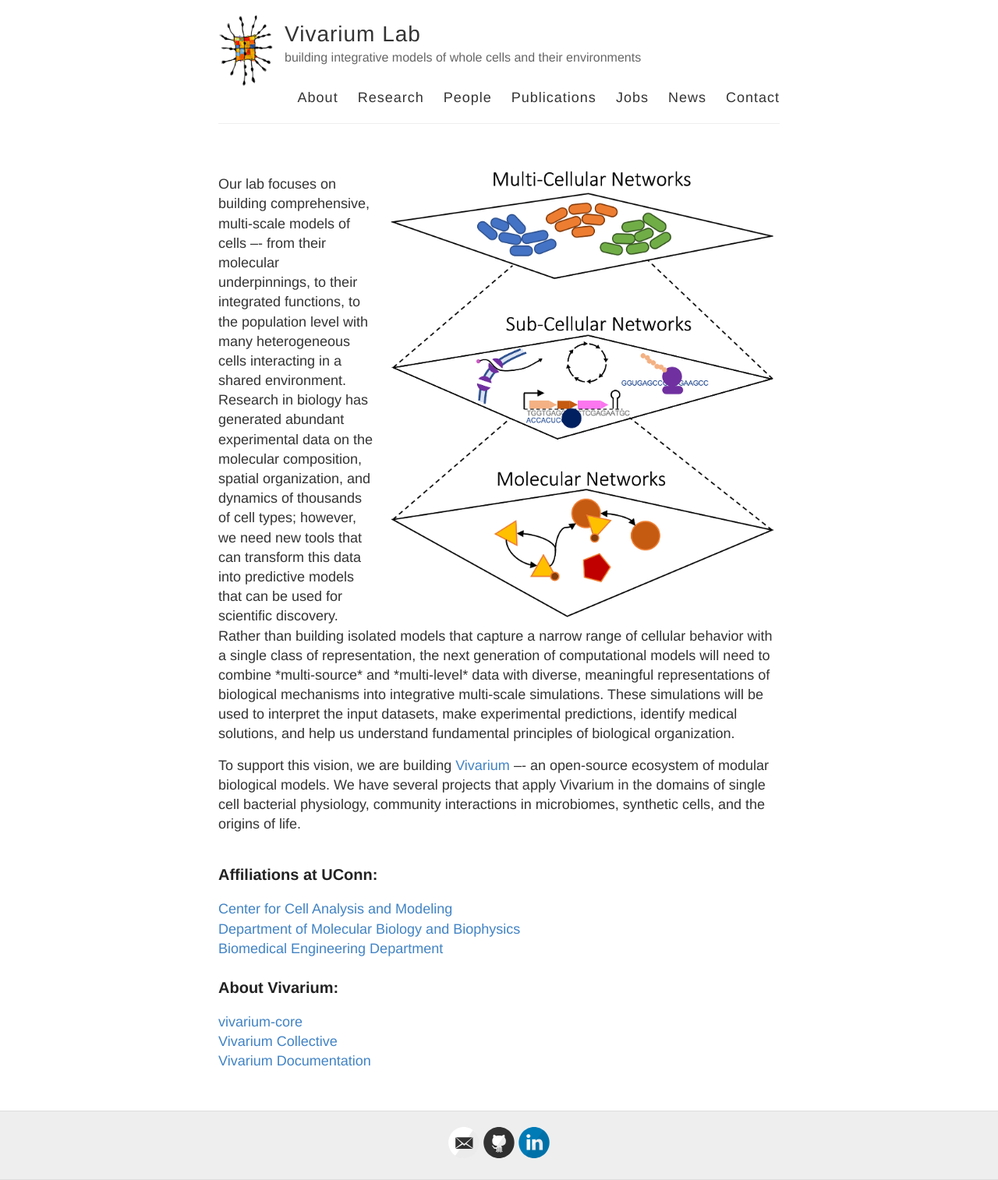
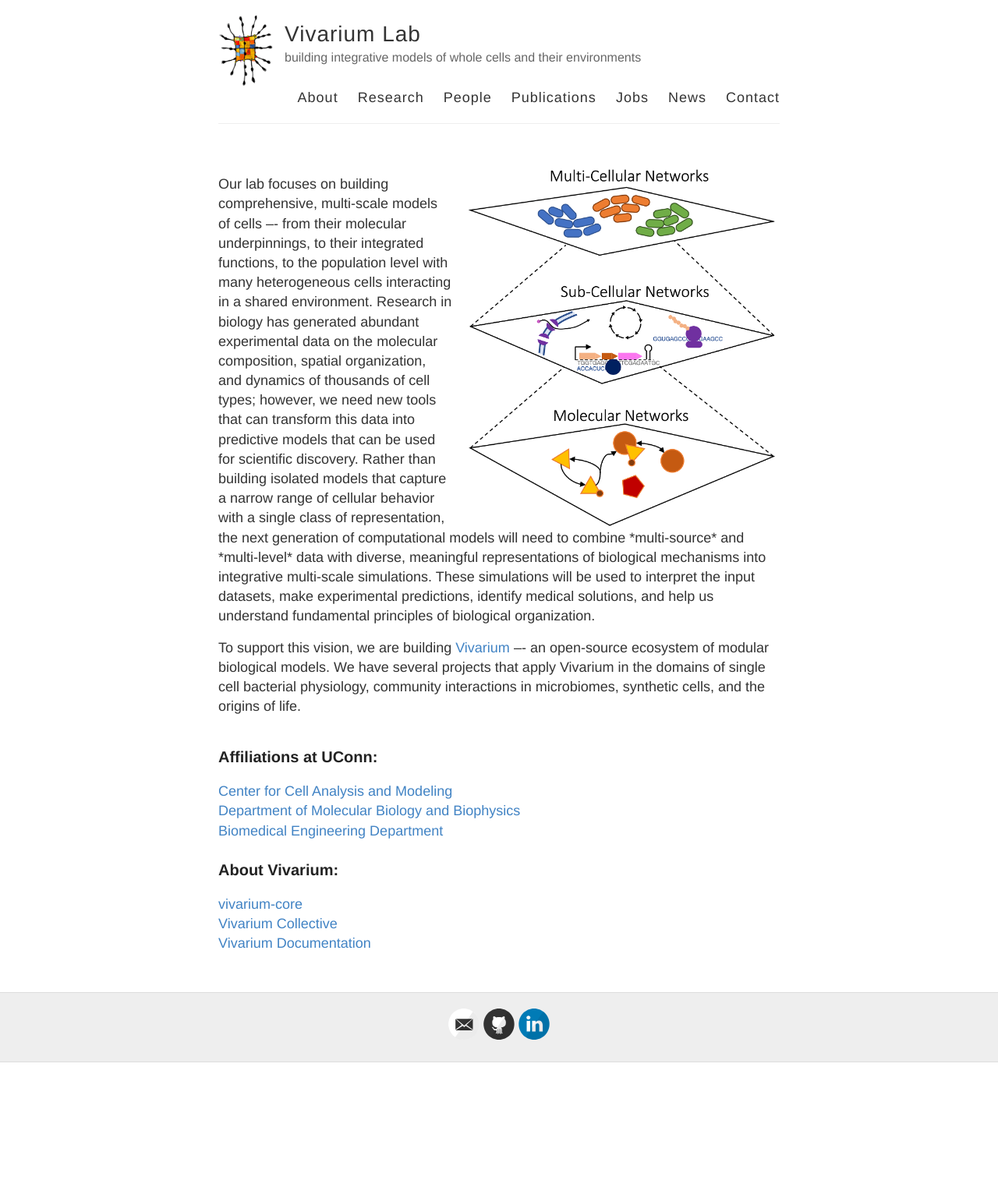
Before and after one commit to eagmon/eagmon.github.io, a Jekyll site: the page built from index.md, in a window 1280 px wide. Shown: the whole page at 78% size. Built offline with Jekyll 4.4.1, drawn with Linux system fonts in a browser that asks for light colours; after the commit the page ends 1363 px from its top, so only the background shows below that.

Commit message:
reduce width on front page image

```diff
--- a/index.md
+++ b/index.md
@@ -3,7 +3,7 @@
 ---
 
 <div style="overflow: auto;">
-    <img class="float-right" src="https://raw.githubusercontent.com/eagmon/eagmon.github.io/master/images/multiscale_network.png" alt="MultiscaleNetwork" width="500" />
+    <img class="float-right" src="https://raw.githubusercontent.com/eagmon/eagmon.github.io/master/images/multiscale_network.png" alt="MultiscaleNetwork" width="400" />
 
     <p>
     Our lab focuses on building comprehensive, multi-scale models of cells –- from their molecular underpinnings,
```
